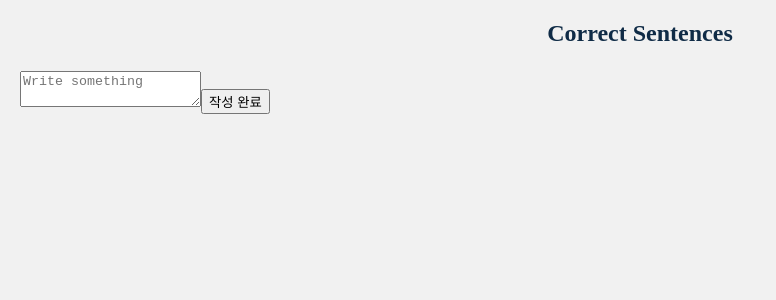
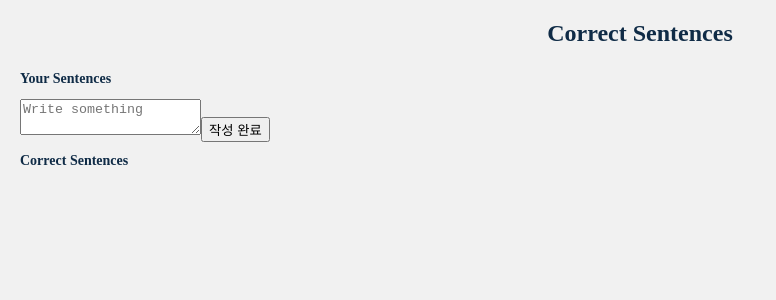
Before and after one commit to YeonsuBaek/learning-english, a Next.js app in the folder application/: page / in a window 1280 px wide. Shown: the top 300 px of the page, without its empty margins (0-776 px from the left). Built offline with nearby package versions, Linux system fonts and the light colour scheme.

Commit message:
style: Title 컴포넌트 생성 및 스타일 구현

```diff
--- /dev/null
+++ b/application/components/layouts/Title.js
@@ -0,0 +1,8 @@
+import React from 'react';
+import styles from '../../styles/title.module.css';
+
+const Title = ({ title }) => {
+  return <h2 className={styles.title}>{title}</h2>;
+};
+
+export default Title;
--- a/application/pages/index.js
+++ b/application/pages/index.js
@@ -1,5 +1,6 @@
 import { useState } from 'react';
 import Header from '../components/Header';
+import Title from '../components/layouts/Title';
 
 export default function Home() {
   const [sentence, setSentence] = useState('');
@@ -41,6 +42,8 @@ export default function Home() {
   return (
     <>
       <Header />
+      <Title title='Your Sentences' />
+
       <form onSubmit={handleSubmitSentence}>
         <textarea
           placeholder='Write something'
@@ -50,6 +53,7 @@ export default function Home() {
         <button type='submit'>작성 완료</button>
       </form>
 
+      <Title title='Correct Sentences' />
       {before && (
         <div>
           <p>Your Sentence: {before}</p>
--- /dev/null
+++ b/application/styles/title.module.css
@@ -0,0 +1,5 @@
+.title {
+  color: #0f2b46;
+  font-size: 14px;
+  font-weight: 700;
+}
```
